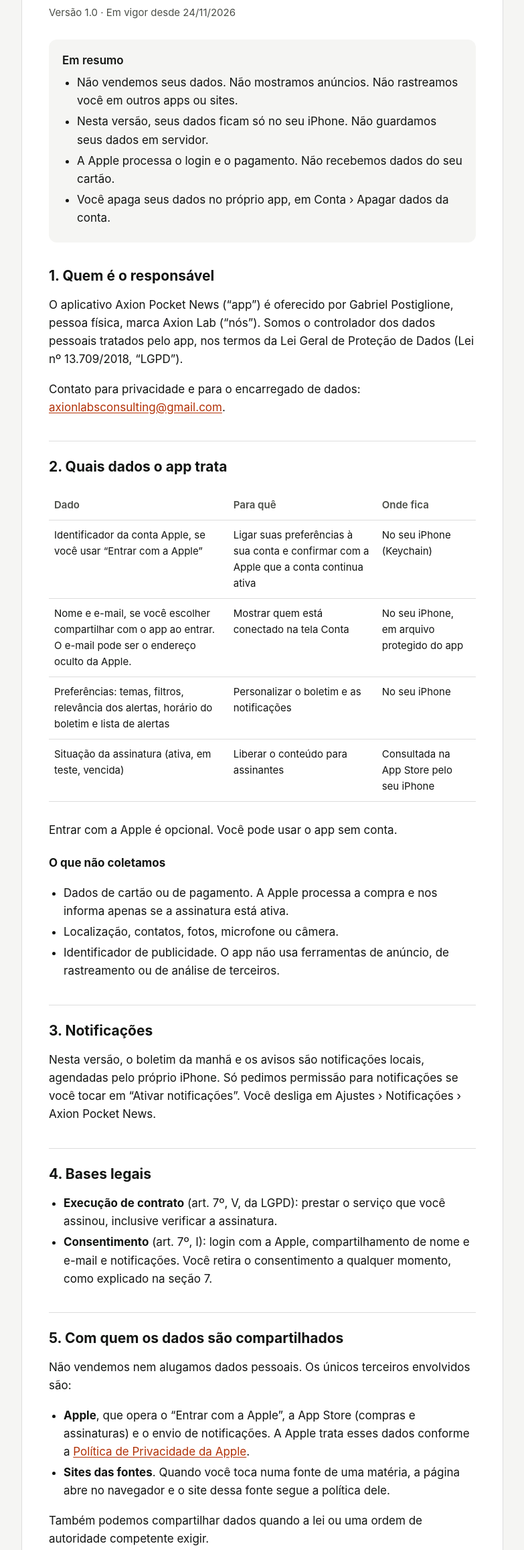
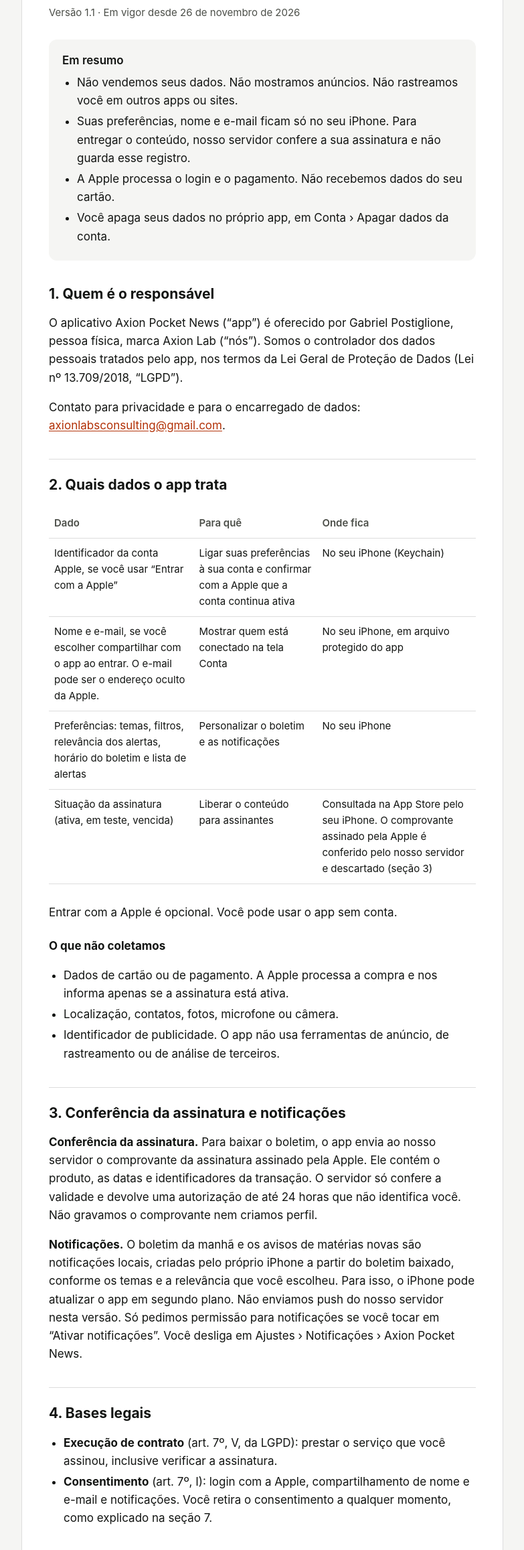
Before and after one commit to Axion-AI-Lab/pocket-news, a plain HTML site: page privacidade/index.html in a window 1280 px wide. Shown: the part 213-2527 px from the top of the page at 67% size, without its empty margins (248-1031 px from the left). Drawn offline with Linux system fonts and the light colour scheme.

Commit message:
Privacidade 1.1: conferência da assinatura, alertas locais, atualização em segundo plano e Cloudflare

```diff
--- a/privacidade/index.html
+++ b/privacidade/index.html
@@ -24,13 +24,13 @@
     <article class="doc">
       <p class="eyebrow">Axion Pocket News</p>
       <h1>Política de Privacidade</h1>
-      <p class="meta">Versão 1.0 · Em vigor desde 24/11/2026</p>
+      <p class="meta">Versão 1.1 · Em vigor desde 26 de novembro de 2026</p>
 
       <div class="summary">
         <p>Em resumo</p>
         <ul>
           <li>Não vendemos seus dados. Não mostramos anúncios. Não rastreamos você em outros apps ou sites.</li>
-          <li>Nesta versão, seus dados ficam só no seu iPhone. Não guardamos seus dados em servidor.</li>
+          <li>Suas preferências, nome e e-mail ficam só no seu iPhone. Para entregar o conteúdo, nosso servidor confere a sua assinatura e não guarda esse registro.</li>
           <li>A Apple processa o login e o pagamento. Não recebemos dados do seu cartão.</li>
           <li>Você apaga seus dados no próprio app, em Conta › Apagar dados da conta.</li>
         </ul>
@@ -65,7 +65,7 @@
             <tr>
               <td>Situação da assinatura (ativa, em teste, vencida)</td>
               <td>Liberar o conteúdo para assinantes</td>
-              <td>Consultada na App Store pelo seu iPhone</td>
+              <td>Consultada na App Store pelo seu iPhone. O comprovante assinado pela Apple é conferido pelo nosso servidor e descartado (seção 3)</td>
             </tr>
           </tbody>
         </table>
@@ -79,8 +79,9 @@
         <li>Identificador de publicidade. O app não usa ferramentas de anúncio, de rastreamento ou de análise de terceiros.</li>
       </ul>
 
-      <h2>3. Notificações</h2>
-      <p>Nesta versão, o boletim da manhã e os avisos são notificações locais, agendadas pelo próprio iPhone. Só pedimos permissão para notificações se você tocar em “Ativar notificações”. Você desliga em Ajustes › Notificações › Axion Pocket News.</p>
+      <h2>3. Conferência da assinatura e notificações</h2>
+      <p><strong>Conferência da assinatura.</strong> Para baixar o boletim, o app envia ao nosso servidor o comprovante da assinatura assinado pela Apple. Ele contém o produto, as datas e identificadores da transação. O servidor só confere a validade e devolve uma autorização de até 24 horas que não identifica você. Não gravamos o comprovante nem criamos perfil.</p>
+      <p><strong>Notificações.</strong> O boletim da manhã e os avisos de matérias novas são notificações locais, criadas pelo próprio iPhone a partir do boletim baixado, conforme os temas e a relevância que você escolheu. Para isso, o iPhone pode atualizar o app em segundo plano. Não enviamos push do nosso servidor nesta versão. Só pedimos permissão para notificações se você tocar em “Ativar notificações”. Você desliga em Ajustes › Notificações › Axion Pocket News.</p>
 
       <h2>4. Bases legais</h2>
       <ul>
@@ -92,12 +93,13 @@
       <p>Não vendemos nem alugamos dados pessoais. Os únicos terceiros envolvidos são:</p>
       <ul>
         <li><strong>Apple</strong>, que opera o “Entrar com a Apple”, a App Store (compras e assinaturas) e o envio de notificações. A Apple trata esses dados conforme a <a href="https://www.apple.com/br/legal/privacy/" rel="noopener">Política de Privacidade da Apple</a>.</li>
+        <li><strong>Cloudflare</strong>, que hospeda o servidor de conteúdo e trata dados técnicos da conexão, como o endereço IP, para entregar e proteger o serviço. Os registros de acesso do nosso servidor ficam desligados.</li>
         <li><strong>Sites das fontes</strong>. Quando você toca numa fonte de uma matéria, a página abre no navegador e o site dessa fonte segue a política dele.</li>
       </ul>
       <p>Também podemos compartilhar dados quando a lei ou uma ordem de autoridade competente exigir.</p>
 
       <h2>6. Por quanto tempo guardamos</h2>
-      <p>Os dados ficam no seu iPhone até você apagar no app, sair da conta ou remover o app. Como não guardamos dados em servidor nesta versão, não mantemos cópia.</p>
+      <p>Os dados ficam no seu iPhone até você apagar no app, sair da conta ou remover o app. Não guardamos dados pessoais em banco de dados. O comprovante da assinatura é usado na hora e descartado.</p>
 
       <h2>7. Seus direitos e como exercê-los</h2>
       <p>A LGPD garante o direito de confirmar o tratamento, acessar, corrigir, apagar, pedir portabilidade, saber com quem compartilhamos e revogar o consentimento (art. 18). No app, você faz isso assim:</p>
@@ -113,13 +115,13 @@
       <p>O identificador da conta fica no Keychain do iPhone, disponível só neste aparelho. Nome e e-mail ficam em arquivo com a proteção de dados do iOS. O app não guarda o token de login da Apple. Nenhum sistema é totalmente seguro, mas limitamos os dados ao mínimo necessário.</p>
 
       <h2>9. Transferência internacional</h2>
-      <p>A Apple pode tratar dados de login, compra e notificação em servidores fora do Brasil, conforme as garantias que ela oferece. Não fazemos outras transferências nesta versão.</p>
+      <p>A Apple pode tratar dados de login, compra e notificação em servidores fora do Brasil, conforme as garantias que ela oferece. A Cloudflare pode tratar a conexão em servidores fora do Brasil. Não fazemos outras transferências nesta versão.</p>
 
       <h2>10. Crianças e adolescentes</h2>
       <p>O app é destinado a adultos que tomam decisões de negócio. Não é direcionado a menores de 18 anos.</p>
 
       <h2>11. Mudanças nesta política</h2>
-      <p>Versões futuras podem trazer recursos que dependem de servidor, como sincronizar preferências entre aparelhos e receber alertas enviados por nós. Antes de qualquer nova coleta, atualizamos esta política e avisamos no app. Se a mudança exigir, pedimos seu consentimento.</p>
+      <p>Versões futuras podem trazer recursos novos, como sincronizar preferências entre aparelhos e receber alertas enviados pelo nosso servidor. Antes de qualquer nova coleta, atualizamos esta política e avisamos no app. Se a mudança exigir, pedimos seu consentimento.</p>
 
       <div class="contact">
         <p>Dúvidas sobre privacidade: <a href="mailto:axionlabsconsulting@gmail.com">axionlabsconsulting@gmail.com</a></p>
```
